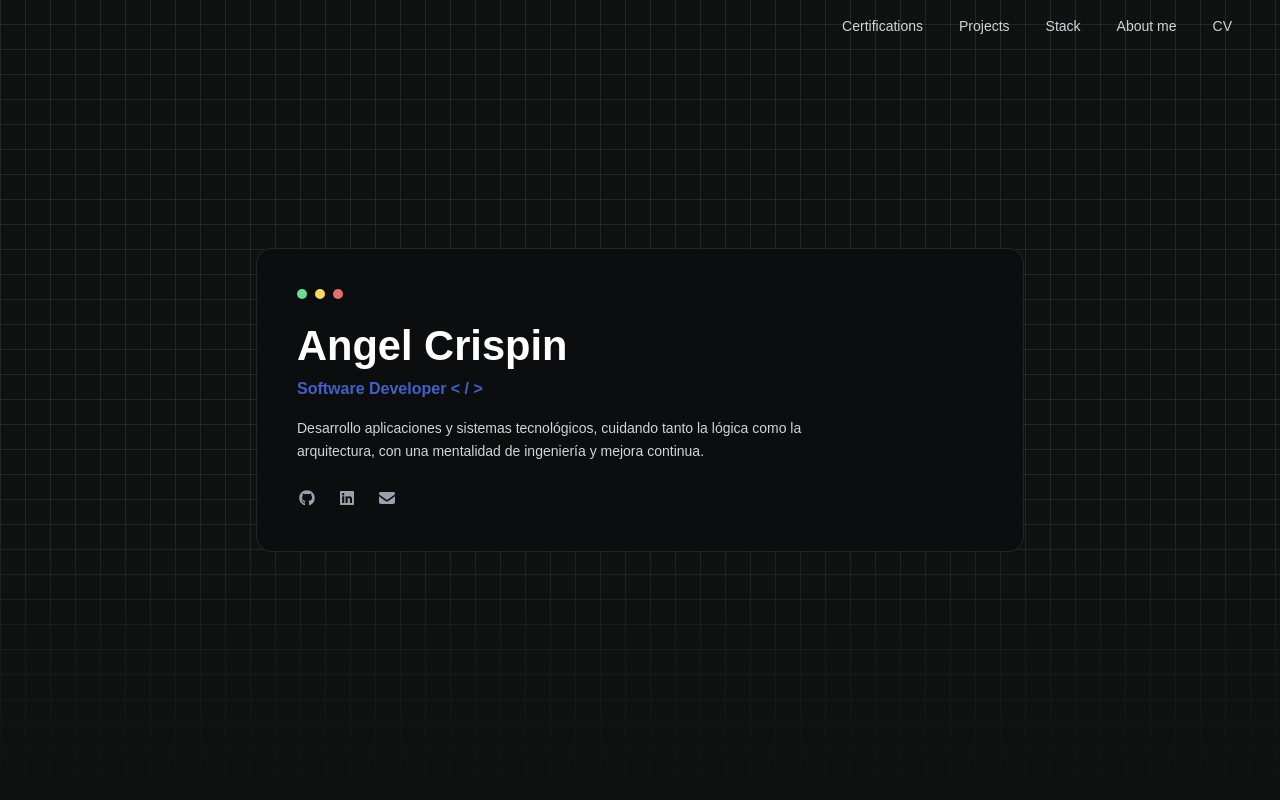
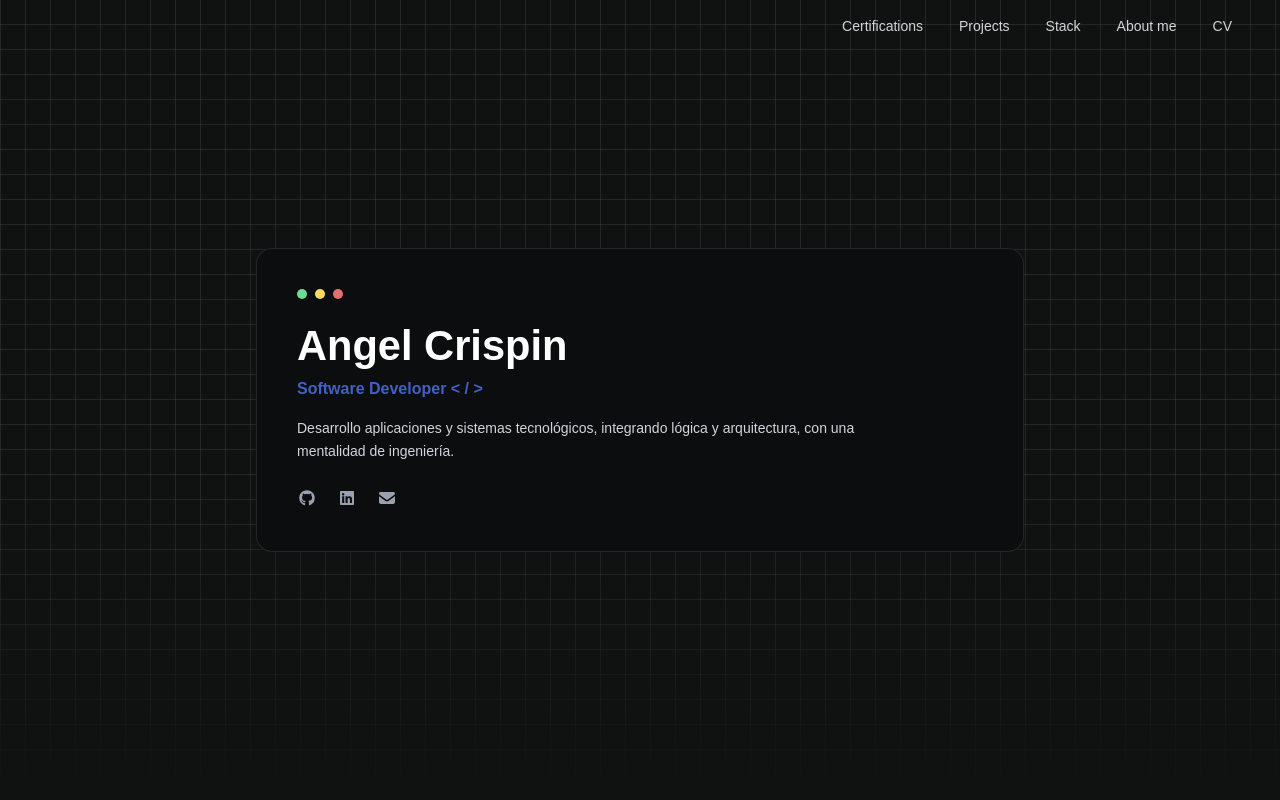
Before and after one commit to FaureGalliard/angelcrispin.github.io, a Next.js app: page / in a window 1280 px wide. Shown: the top 800 px of the page. Built offline with nearby package versions, Linux system fonts and the light colour scheme.

Commit message:
cambio text hewro

```diff
--- a/src/components/HeroContent.tsx
+++ b/src/components/HeroContent.tsx
@@ -68,7 +68,7 @@ export default function HeroContent() {
             variants={heroItem}
             className="mt-4 max-w-xl text-left text-sm leading-relaxed text-gray-300"
           >
-            Desarrollo aplicaciones y sistemas tecnológicos, cuidando tanto la lógica como la arquitectura, con una mentalidad de ingeniería y mejora continua.
+            Desarrollo aplicaciones y sistemas tecnológicos, integrando lógica y arquitectura, con una mentalidad de ingeniería.
           </motion.p>
 
           <motion.div
```
